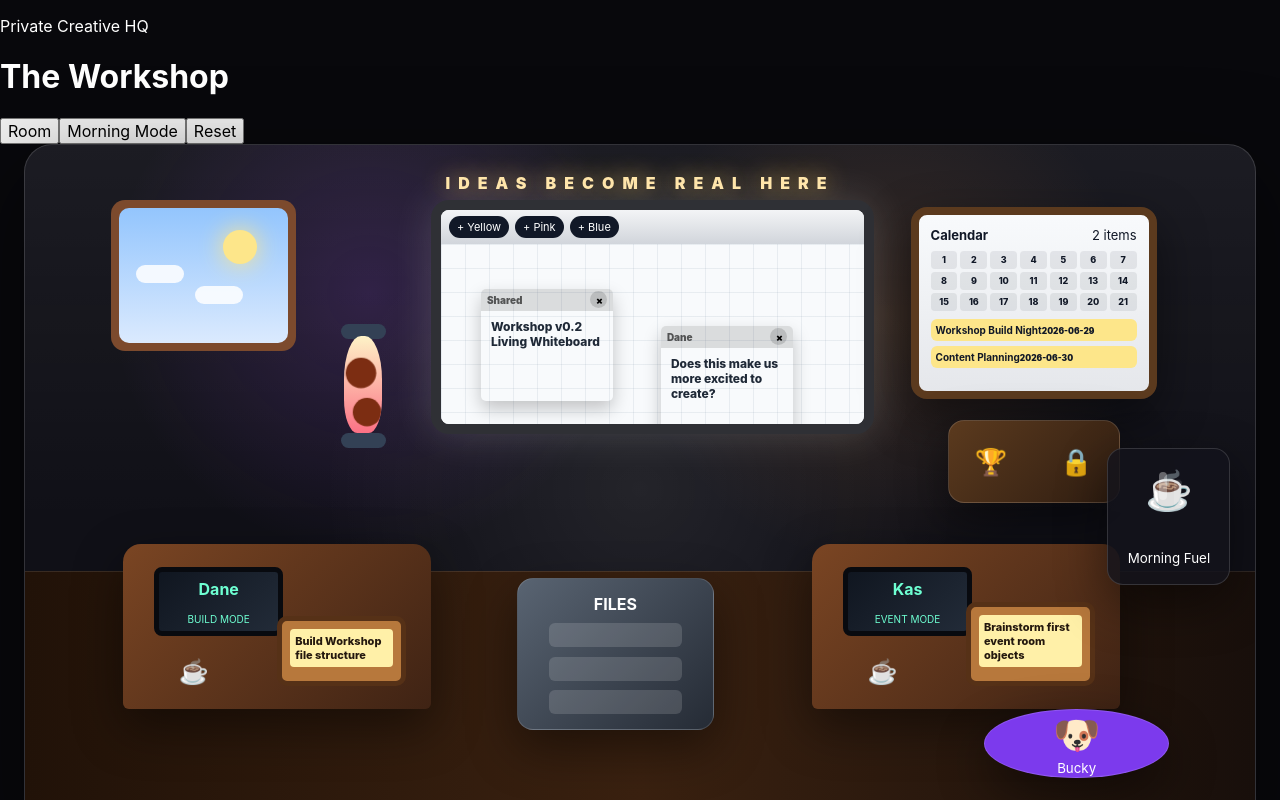
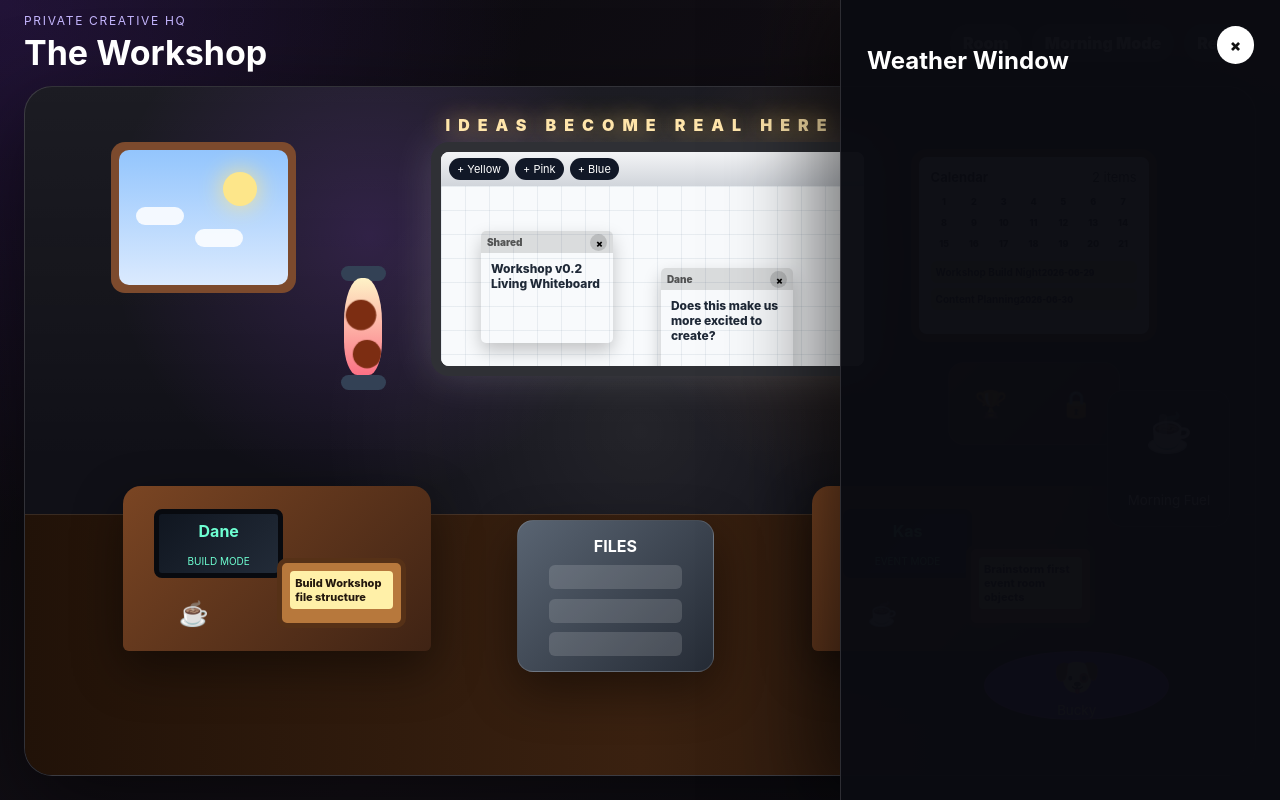
Before and after one commit to danechristensen21-prog/the-workshop, a React (Vite) app: page / in a window 1280 px wide. Both pictures are taken after a click on the button "Weather Window". Shown: the top 800 px of the page. Built offline with nearby package versions, Linux system fonts and the light colour scheme.

Commit message:
Update app.css

```diff
--- a/src/styles/app.css
+++ b/src/styles/app.css
@@ -1,3 +1,101 @@
+.app-shell {
+  width: 100vw;
+  height: 100vh;
+  overflow: hidden;
+  background:
+    radial-gradient(circle at top left, rgba(150, 70, 255, 0.18), transparent 35%),
+    radial-gradient(circle at top right, rgba(255, 170, 60, 0.14), transparent 35%),
+    linear-gradient(135deg, #08080c, #141017 55%, #090b10);
+}
+
+.topbar {
+  height: 86px;
+  padding: 18px 24px;
+  display: flex;
+  align-items: center;
+  justify-content: space-between;
+  position: relative;
+  z-index: 30;
+}
+
+.eyebrow {
+  margin: 0 0 4px;
+  color: #c4b5fd;
+  font-size: 12px;
+  letter-spacing: 0.14em;
+  text-transform: uppercase;
+}
+
+.topbar h1 {
+  margin: 0;
+  font-size: 34px;
+}
+
+.topbar-actions {
+  display: flex;
+  gap: 10px;
+}
+
+.topbar-actions button,
+.close-button {
+  border: 0;
+  border-radius: 999px;
+  padding: 9px 13px;
+  background: rgba(255, 255, 255, 0.12);
+  color: white;
+  font-weight: 900;
+}
+
+.side-panel {
+  position: fixed;
+  top: 0;
+  right: 0;
+  width: min(440px, 94vw);
+  height: 100vh;
+  padding: 26px;
+  background: rgba(11, 12, 18, 0.98);
+  border-left: 1px solid rgba(255, 255, 255, 0.14);
+  box-shadow: -25px 0 80px rgba(0, 0, 0, 0.55);
+  z-index: 50;
+  overflow-y: auto;
+}
+
+.close-button {
+  float: right;
+  background: white;
+  color: #111;
+}
+
+.panel-list {
+  display: grid;
+  gap: 12px;
+  margin-top: 20px;
+}
+
+.panel-card {
+  display: grid;
+  gap: 6px;
+  padding: 14px;
+  border-radius: 16px;
+  background: rgba(255, 255, 255, 0.08);
+}
+
+.panel-card small {
+  color: #c4b5fd;
+}
+
+.spotify-panel {
+  display: grid;
+  gap: 14px;
+}
+
+.spotify-embed {
+  border: 0;
+  border-radius: 16px;
+  overflow: hidden;
+  background: #111827;
+}
+
 .calendar-panel {
   display: grid;
   gap: 18px;
```
